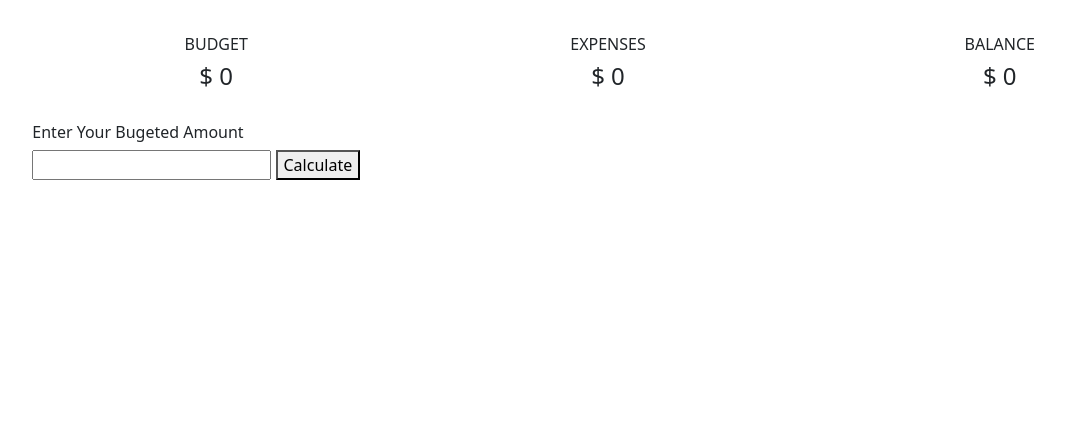
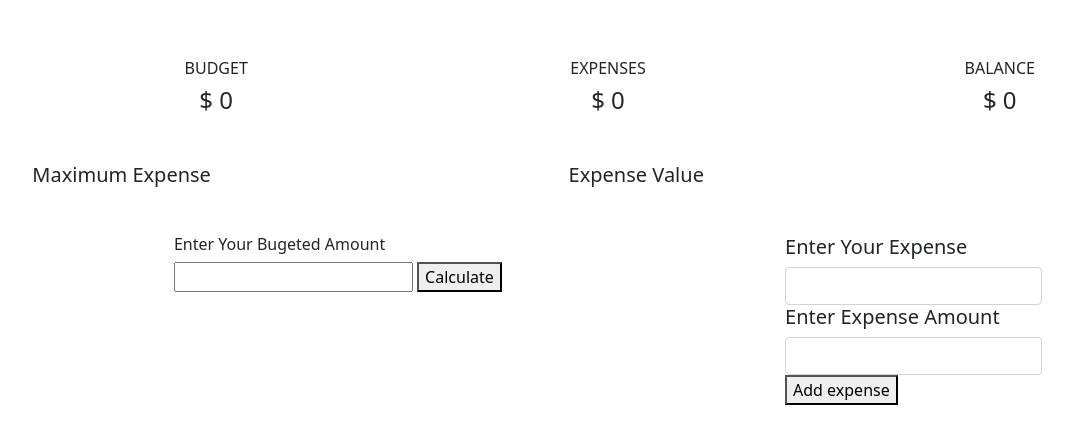
Before and after one commit to mxrtydluffy/Budget-Tracker-Accessibility, a plain HTML site: page HTML/app.html in a window 1280 px wide. Shown: the part 69-512 px from the top of the page, without its empty margins (32-1105 px from the left). Drawn offline with nearby package versions, Linux system fonts and the light colour scheme.

Commit message:
organized wording locations

```diff
--- a/HTML/app.html
+++ b/HTML/app.html
@@ -16,6 +16,7 @@
             <div class="col-11 mx-auto pt-3">
                 <!--Title-->
                 <h1 class="text-uppercase mb-4">Budget App</h1>
+                <br>
                 <div class="row">
                     <div class=""> <!--col-md-7-->
                         <!--Budget Expenses Balance-->
@@ -55,10 +56,20 @@
                     </div>
                 </div>
 
+                <div class="col-md-7 my-3">
+                    <!--Expense Info-->
+                    <div class="expense-list d-flex justify-content-between text-captitalize">
+                        <h5 class="list-item">Maximum Expense</h5>
+                        <h5 class="list-item">Expense Value</h5>
+                    </div>
+                </div>
+
+                <br>
 
                 <!--Budget Form-->
+                <div class="d-flex justify-content-around">
                     <form action="">
-                    <h6 class="text-capitalize">Enter your Bugeted Amount</h6>
+                        <h6 class="text-capitalize">Enter Your Bugeted Amount</h6>
                         <div class="form-group">
                             <input type="number">
                             <button type="submit">Calculate</button>
@@ -66,6 +77,27 @@
                     </form>
 
 
+                    <form action="" class="expense-form">
+                        <h5 class="text-capitalize">Enter Your Expense</h5>
+                        <div class="form-group">
+                            <input type="text" class="form-control expense-input">  <!--Remember to put ID here-->
+                        </div>
+                        <h5 class="text-capitalize">Enter Expense Amount</h5>
+                        <div class="form-group">
+                            <input type="number" class="form-control expense-input">    <!--Remember to put ID here-->
+                        </div>
+                        <button type="submit">Add expense</button>  <!--Remember to put ID here-->
+                    </form>
+
+
+
+                </div>
+
+
+
+
+
+
             </div>
     </div>
 </body>
```
Lines whose indentation alone changed are shown as unchanged.
